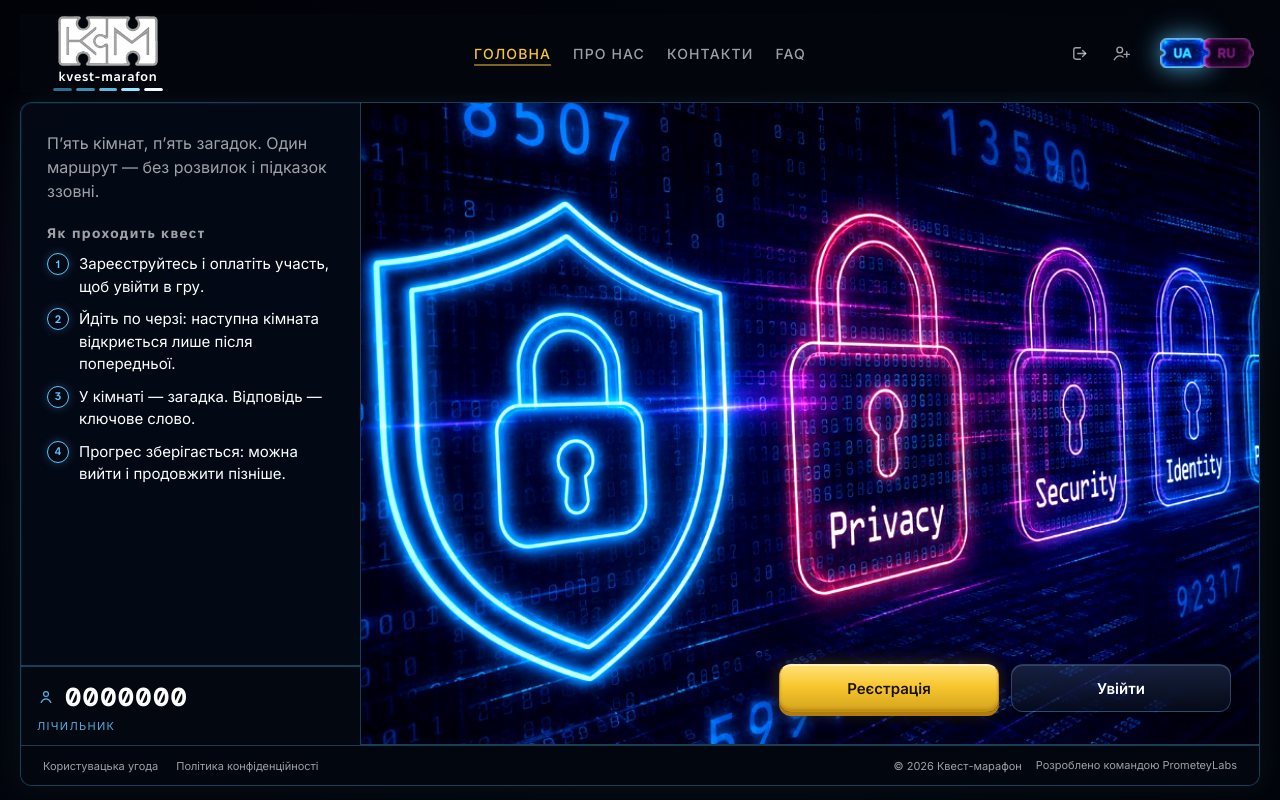
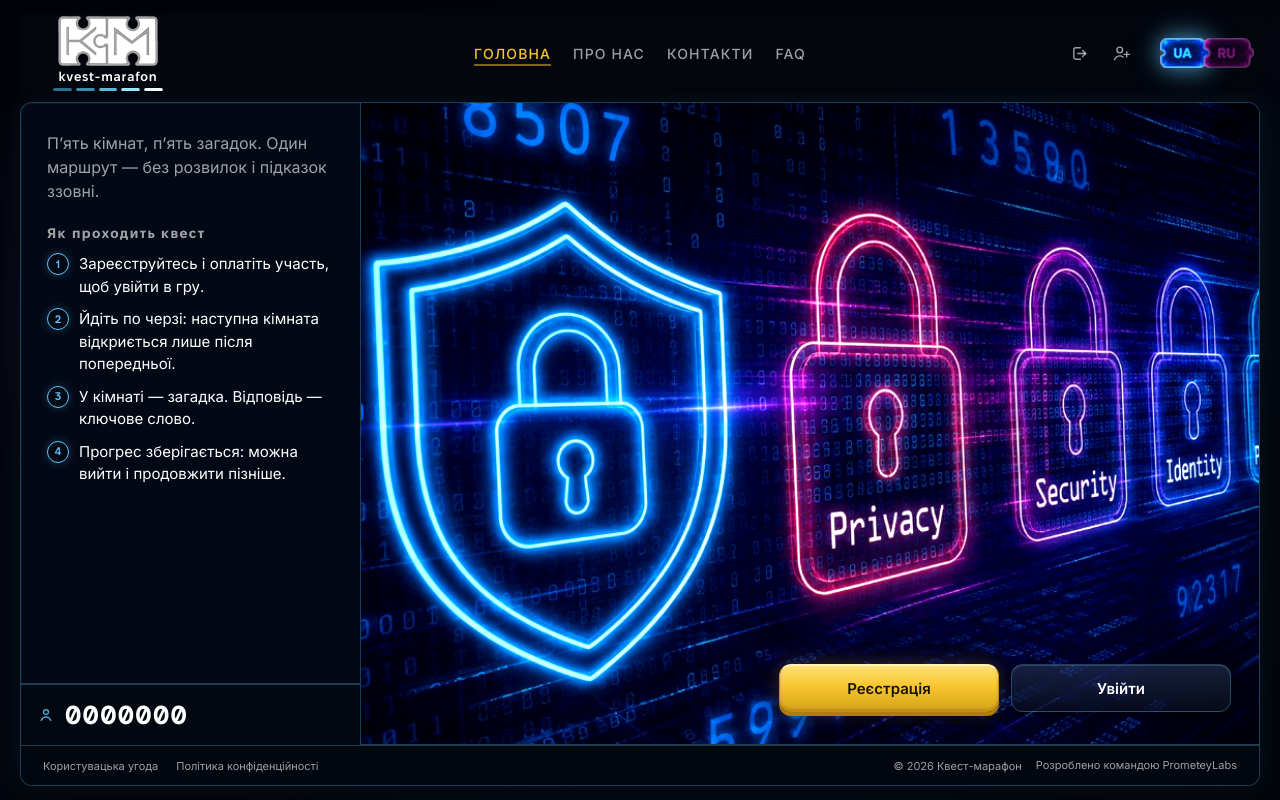
Before and after one commit to prometeylabsanna-lgtm/questmarathon, a Django app: page / in a window 1280 px wide. Run offline with Django 5.2, Linux system fonts and the light colour scheme; data comes from the database, SQL or seed files in the repository.

Commit message:
лічильник

```diff
--- a/templates/pages/home.html
+++ b/templates/pages/home.html
@@ -29,7 +29,6 @@
       </span>
       <div class="qm-counter__value">{{ counter_display }}</div>
     </div>
-    <div class="qm-counter__label">{% trans "ЛІЧИЛЬНИК" %}</div>
   </div>
 
   <section class="qm-preview">
```
Also changed, not shown: locale/ru/LC_MESSAGES/django.po, 1 other file.
